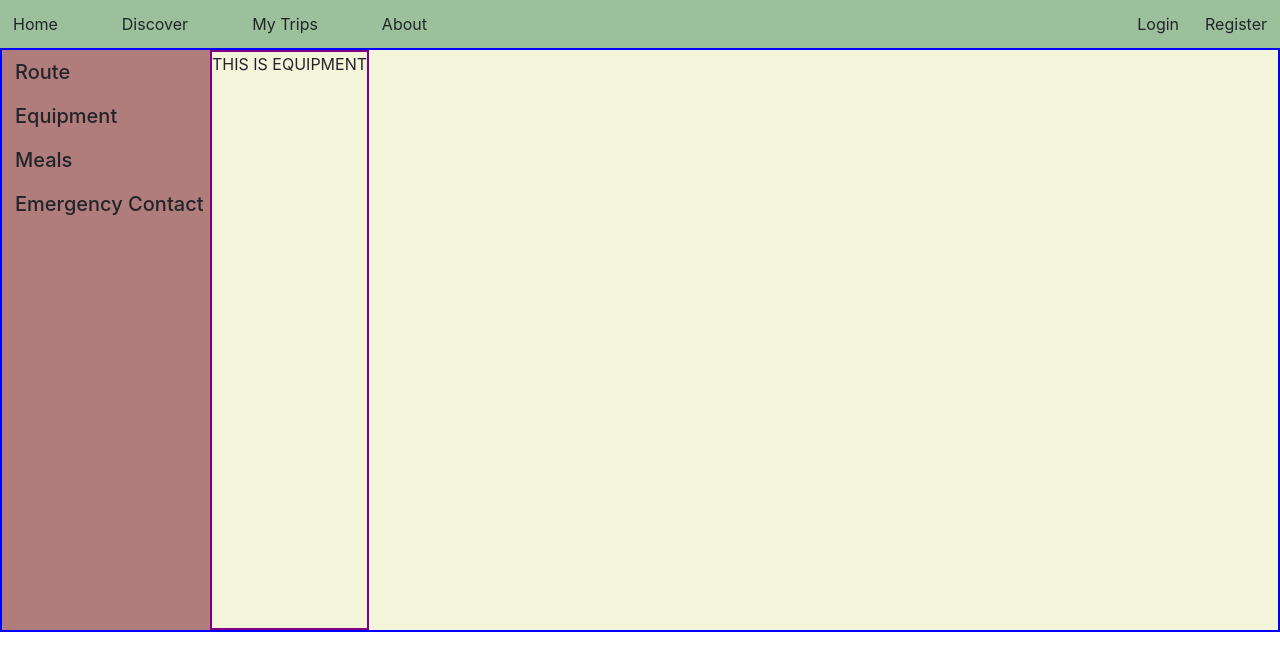
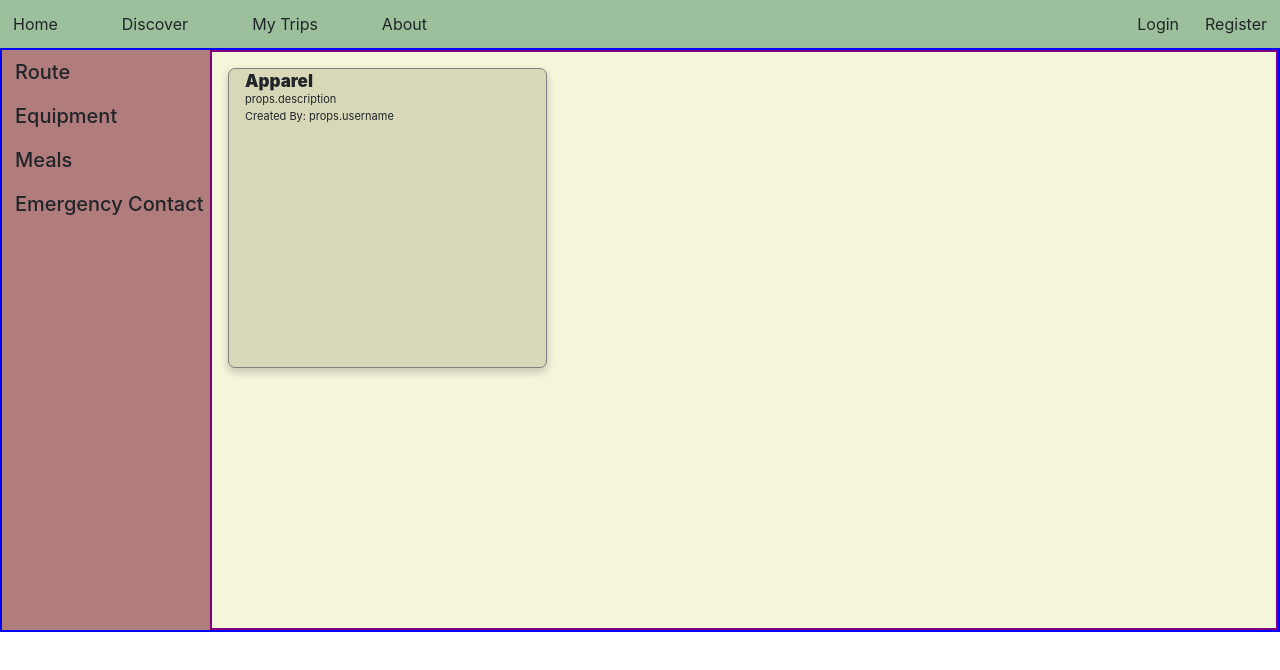
Before and after one commit to LeonXZhou/Odyssey, a React (Create React App) app in the folder odyssey/: page /planning/equipment in a window 1280 px wide. Shown: the top 670 px of the page. Built offline with nearby package versions, Linux system fonts and the light colour scheme.

Commit message:
pushing into main

```diff
--- a/odyssey/src/Helpers/apiHelpers.js
+++ b/odyssey/src/Helpers/apiHelpers.js
@@ -1,4 +1,4 @@
-import axios from 'axios'
+import axios from "axios";
 export function getTrips() {
-  return axios.get('/api/trips');
+  return axios.get("/api/trips");
 }
--- /dev/null
+++ b/odyssey/src/components/component-styles/Equipment.scss
@@ -0,0 +1,21 @@
+.equipment {
+  border: 2px solid purple;
+  width: 100%;
+  display: flex;
+  .equipment-card {
+    /* Add shadows to create the "card" effect */
+    box-shadow: 0 4px 8px 0 rgba(0, 0, 0, 0.2);
+    transition: 0.3s;
+    width: 30%;
+    height: 300px;
+    border: 1.5px solid grey;
+    border-radius: 7px;
+    margin: 1em;
+    background-color: rgb(216, 216, 185);
+
+    /* On mouse-over, add a deeper shadow */
+    .tripDisplayCard:hover {
+      box-shadow: 0 8px 16px 0 rgba(0, 0, 0, 0.5);
+    }
+  }
+}
--- a/odyssey/src/components/component-styles/Planning.scss
+++ b/odyssey/src/components/component-styles/Planning.scss
@@ -2,19 +2,4 @@
   display: flex;
   background-color: beige;
   border: 2px solid blue;
-  .page {
-    display: flex;
-    border: 2px solid red;
-  }
 }
-
-.equipment {
-  display: flex;
-  border: 2px solid purple;
-}
-
-.meals {
-  display: flex;
-  border: 2px solid purple;
-  width: 100%;
-}
--- a/odyssey/src/components/planning/Equipment.js
+++ b/odyssey/src/components/planning/Equipment.js
@@ -1,9 +1,23 @@
-import React, { useEffect } from "react";
-import { Link } from "react-router-dom";
-import "../component-styles/Planning.scss";
+import React from "react";
+import "../component-styles/Equipment.scss";
 
-const Sidebar = () => {
-  return <main className="equipment">THIS IS EQUIPMENT</main>;
+const Equipment = () => {
+  // const equipment = equipmentArray.map((equipment, i) => {
+  //   return <EquipmentItem key={i} name={equipment.name} />;
+  // });
+  return (
+    <main className="equipment">
+      <div className="equipment-card">
+        <div className="descriptionContainer">
+          <h1>
+            <b>Apparel</b>
+          </h1>
+          <p>{"props.description"}</p>
+          <p>Created By: {"props.username"}</p>
+        </div>
+      </div>
+    </main>
+  );
 };
 
-export default Sidebar;
+export default Equipment;
--- a/odyssey/src/components/planning/Meals.js
+++ b/odyssey/src/components/planning/Meals.js
@@ -2,8 +2,8 @@ import React, { useEffect } from "react";
 import { Link } from "react-router-dom";
 import "../component-styles/Planning.scss";
 
-const Sidebar = () => {
+const Meals = () => {
   return <main className="equipment">THIS IS MEALS</main>;
 };
 
-export default Sidebar;
+export default Meals;
--- a/odyssey/src/components/planning/Planning.js
+++ b/odyssey/src/components/planning/Planning.js
@@ -12,7 +12,6 @@ const Planning = (props) => {
   const checkPage = (props) => {
     if (props.page === "route") {
       return (
-        <div>
         <TripDisplayItem
           mapOptions={{
             zoom: 10,
@@ -35,7 +34,6 @@ const Planning = (props) => {
             },
           ]}
         ></TripDisplayItem>
-        </div>
       );
     }
     if (props.page === "equipment") {
```
Lines whose indentation alone changed are shown as unchanged.
